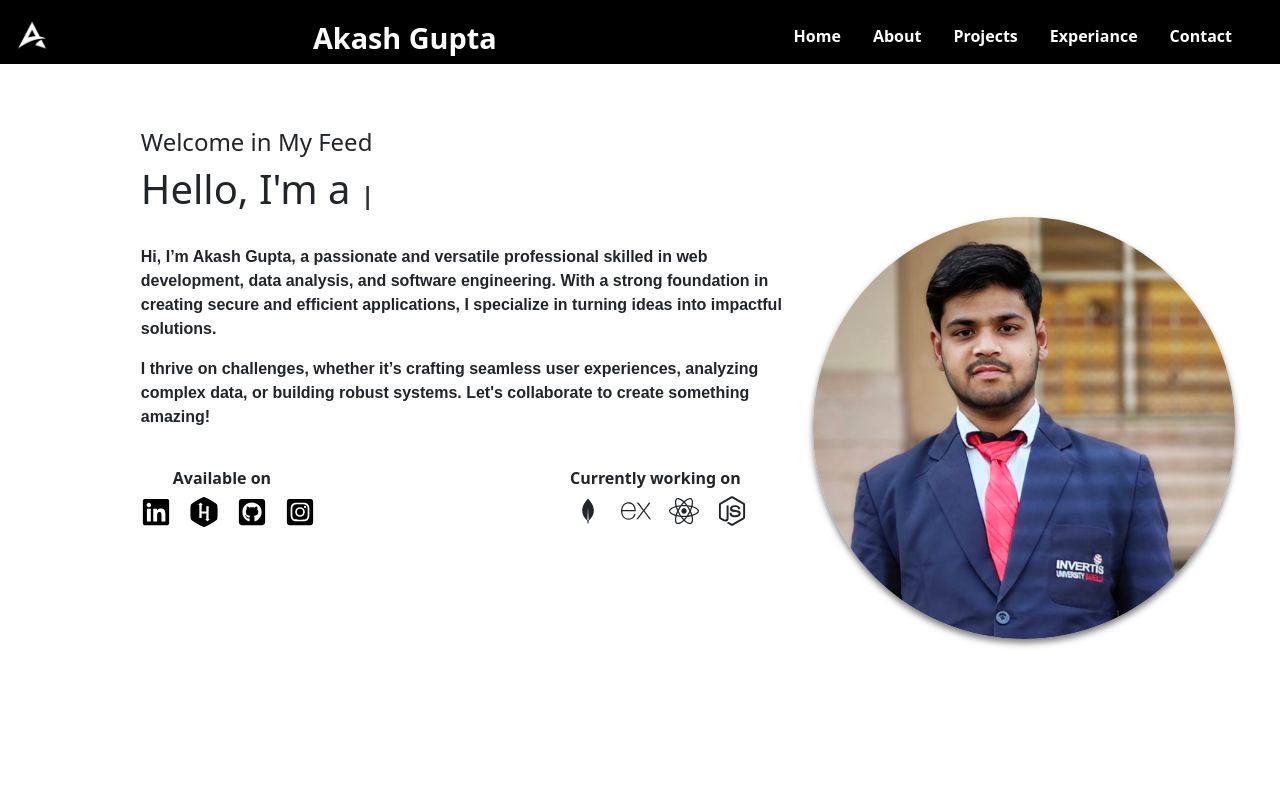
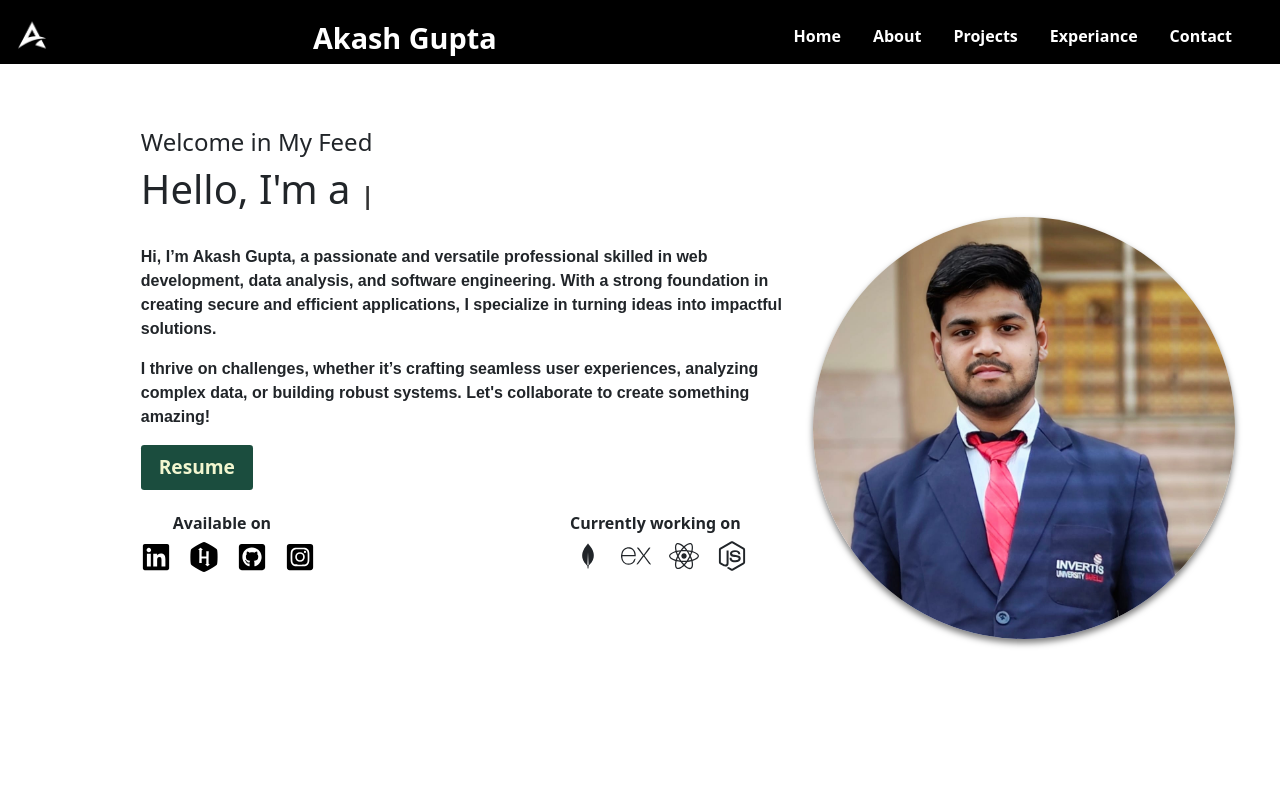
Before and after one commit to akash09gupta/MyPortfolio, a React (Create React App) app: page / in a window 1280 px wide. Shown: the top 800 px of the page. Built offline with nearby package versions, Linux system fonts and the light colour scheme.

Commit message:
resume btn added

```diff
--- a/public/index.css
+++ b/public/index.css
@@ -11,3 +11,22 @@ html, body {
       overflow-x: hidden;
     }
   }
+
+  #resume-btn {
+    background-color: #1B4D3E;  /* Dark green */
+    color: #F2F6D0; /* Light yellow-green */
+    text-decoration: none; /* Remove underline */
+    font-weight: bold;
+    text-align: center;
+    border-radius: 0.2rem;
+    font-size: larger;
+    width: 7rem;
+    padding: 0.5rem; /* Add some padding for better appearance */
+    display: inline-block; /* Ensures proper alignment */
+    transition: background-color 0.3s ease-in-out;
+  }
+
+  /* Hover effect */
+  #resume-btn:hover {
+    background-color: black; /* Slightly darker green on hover */
+  }
--- a/src/components/home.jsx
+++ b/src/components/home.jsx
@@ -13,6 +13,7 @@ import { FaGithubSquare } from "react-icons/fa";
 import  pic2  from "../assets/pic2.jpg";
 // import  pic3  from "../assets/pic3.jpg";
 // import  pic4  from "../assets/pic4.jpg";
+import resume from '../assets/akashWebDev.pdf';
 
 const Home = () => {
   const _700 = useMediaQuery("(min-width: 700px)");
@@ -61,6 +62,13 @@ const Home = () => {
                 fontSize: _700 ? '1rem' : '0.8rem'
                 }}>I thrive on challenges, whether it’s crafting seamless user experiences, analyzing complex data, or building robust systems. Let's collaborate to create something amazing!</p>
             </div>
+            <a href={resume} target="_blank" rel="noopener noreferrer"
+            style={{
+              marginLeft: _700 ? '6rem' : 0,
+            }}
+            id="resume-btn"
+            >
+              Resume</a>
             <div style={{
               display:'flex',
               flexDirection: 'row',
```
Also changed, not shown: 1 other file (tests, documents, lock files or other folders).
